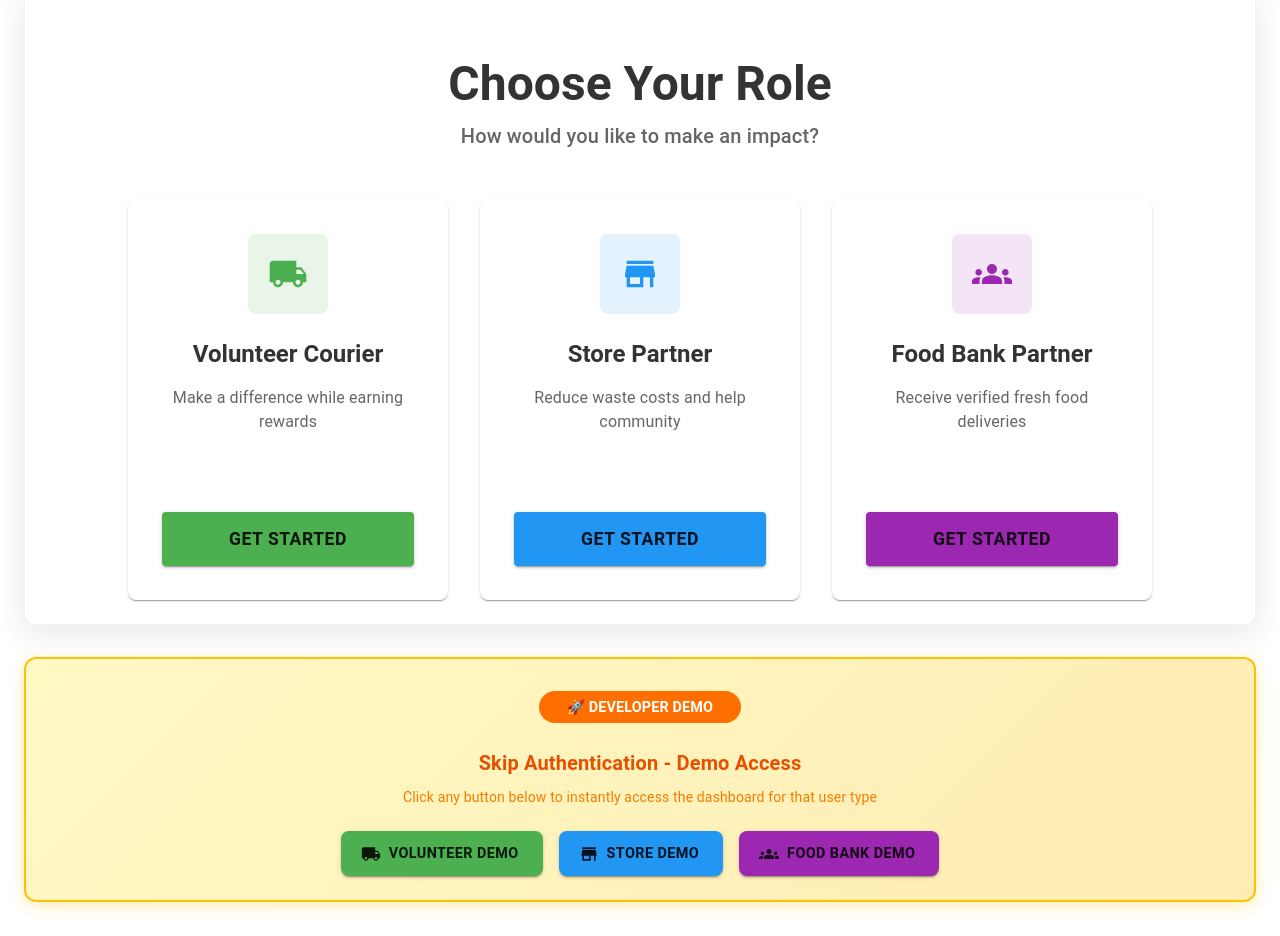
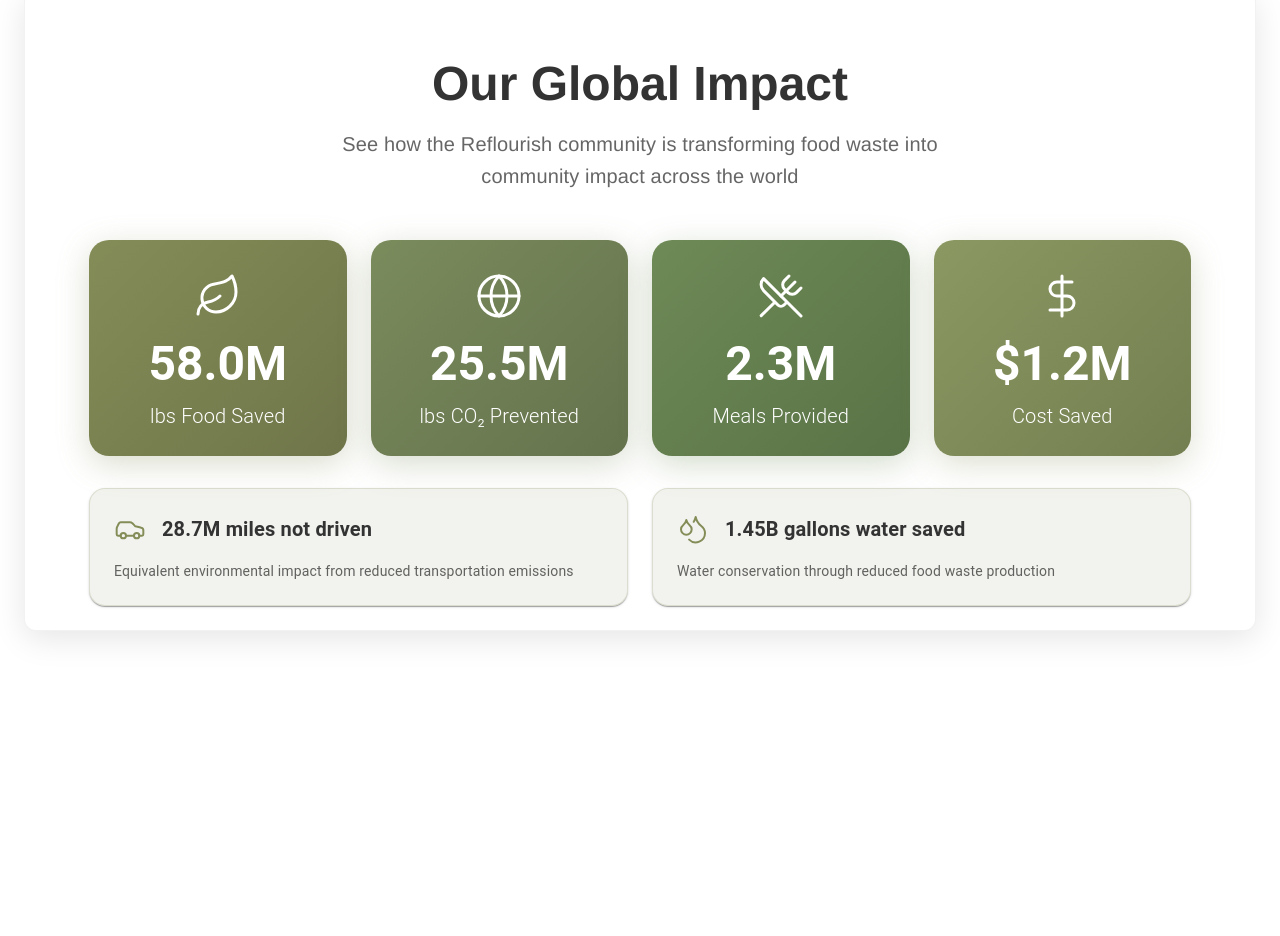
Before and after one commit to LouisY06/HackMIT2025, a React (Create React App) app in the folder frontend/: page / in a window 1280 px wide. Shown: the part 635-1571 px from the top of the page. After the commit the page ends 1314 px from the top, so only its background shows below. Built offline with nearby package versions, Linux system fonts and the light colour scheme; no server answers.

Commit message:
landing page global impact

```diff
--- a/frontend/src/components/LandingPage.tsx
+++ b/frontend/src/components/LandingPage.tsx
@@ -1,6 +1,7 @@
 import React from 'react';
 import { useNavigate } from 'react-router-dom';
 import { motion } from 'framer-motion';
+import { Leaf, Globe, UtensilsCrossed, DollarSign, Car, Droplets } from 'lucide-react';
 import {
   Box,
   Typography,
@@ -8,20 +9,10 @@
   CardContent,
   Button,
   Container,
-  Chip,
 } from '@mui/material';
-import {
-  LocalShipping,
-  Store,
-  Groups,
-} from '@mui/icons-material';
 
 const LandingPage: React.FC = () => {
   const navigate = useNavigate();
-
-  const handleRoleSelection = (role: string) => {
-    navigate(`/${role}`);
-  };
 
   return (
     <Box sx={{ minHeight: '100vh', position: 'relative', overflow: 'hidden' }}>
@@ -157,7 +148,7 @@
         </Box>
       </Box>
 
-      {/* Choose Your Role Section */}
+      {/* Global Impact Section */}
       <Container maxWidth="xl" sx={{ py: 6 }}>
         <Card
           sx={{
@@ -173,11 +164,12 @@
               sx={{
                 fontWeight: 'bold',
                 textAlign: 'center',
-                mb: 1,
+                mb: 2,
                 color: '#333',
+                fontFamily: '"Helvetica Neue", "Helvetica", "Arial", sans-serif',
               }}
             >
-              Choose Your Role
+              Our Global Impact
             </Typography>
 
             <Typography
@@ -186,318 +178,173 @@
                 textAlign: 'center',
                 color: '#666',
                 mb: 6,
+                maxWidth: '600px',
+                mx: 'auto',
+                fontFamily: '"Helvetica Neue", "Helvetica", "Arial", sans-serif',
+                fontWeight: 300,
               }}
             >
-              How would you like to make an impact?
+              See how the Reflourish community is transforming food waste into community impact across the world
             </Typography>
 
-            <Box sx={{ display: 'flex', gap: 4, justifyContent: 'center', flexWrap: 'wrap', alignItems: 'stretch' }}>
-              {/* Volunteer Courier Card */}
-              <Card
-                  sx={{
-                    width: 320,
-                    minHeight: 400,
-                    display: 'flex',
-                    flexDirection: 'column',
-                    alignItems: 'center',
-                    textAlign: 'center',
-                    p: 4,
-                    borderRadius: 2,
-                    border: '2px solid transparent',
-                    '&:hover': {
-                      border: '2px solid #4CAF50',
-                      transform: 'translateY(-4px)',
-                      transition: 'all 0.3s ease',
-                    },
-                  }}
+            {/* Key Metrics Cards */}
+            <Box sx={{ display: 'flex', gap: 3, mb: 4, flexDirection: { xs: 'column', sm: 'repeat(2, 1fr)', md: 'row' } }}>
+              <motion.div
+                initial={{ opacity: 0, y: 30 }}
+                animate={{ opacity: 1, y: 0 }}
+                transition={{ duration: 0.6, delay: 0.1 }}
+                style={{ flex: 1 }}
               >
-                  <Box
-                    sx={{
-                      width: 80,
-                      height: 80,
-                      borderRadius: 2,
-                      background: '#E8F5E8',
-                      display: 'flex',
-                      alignItems: 'center',
-                      justifyContent: 'center',
-                      mb: 3,
-                    }}
+                <Card sx={{
+                  flex: 1,
+                  background: 'linear-gradient(135deg, #848D58 0%, #6F7549 100%)',
+                  color: 'white',
+                  borderRadius: '20px',
+                  boxShadow: '0 8px 32px rgba(132, 141, 88, 0.3)',
+                }}>
+                  <CardContent sx={{ textAlign: 'center', p: 4 }}>
+                    <Box sx={{ mb: 2, display: 'flex', justifyContent: 'center' }}>
+                      <Leaf size={48} strokeWidth={1.5} />
+                    </Box>
+                    <Typography variant="h3" sx={{ fontWeight: 'bold', mb: 1 }}>
+                      58.0M
+                    </Typography>
+                    <Typography variant="h6" sx={{ fontWeight: 300 }}>
+                      lbs Food Saved
+                    </Typography>
+                  </CardContent>
+                </Card>
+              </motion.div>
+
+              <motion.div
+                initial={{ opacity: 0, y: 30 }}
+                animate={{ opacity: 1, y: 0 }}
+                transition={{ duration: 0.6, delay: 0.2 }}
+                style={{ flex: 1 }}
               >
-                    <LocalShipping sx={{ fontSize: 40, color: '#4CAF50' }} />
+                <Card sx={{
+                  flex: 1,
+                  background: 'linear-gradient(135deg, #7A8B5C 0%, #65734D 100%)',
+                  color: 'white',
+                  borderRadius: '20px',
+                  boxShadow: '0 8px 32px rgba(122, 139, 92, 0.3)',
+                }}>
+                  <CardContent sx={{ textAlign: 'center', p: 4 }}>
+                    <Box sx={{ mb: 2, display: 'flex', justifyContent: 'center' }}>
+                      <Globe size={48} strokeWidth={1.5} />
+                    </Box>
+                    <Typography variant="h3" sx={{ fontWeight: 'bold', mb: 1 }}>
+                      25.5M
+                    </Typography>
+                    <Typography variant="h6" sx={{ fontWeight: 300 }}>
+                      lbs CO₂ Prevented
+                    </Typography>
+                  </CardContent>
+                </Card>
+              </motion.div>
+
+              <motion.div
+                initial={{ opacity: 0, y: 30 }}
+                animate={{ opacity: 1, y: 0 }}
+                transition={{ duration: 0.6, delay: 0.3 }}
+                style={{ flex: 1 }}
+              >
+                <Card sx={{
+                  flex: 1,
+                  background: 'linear-gradient(135deg, #6E8A56 0%, #5A7347 100%)',
+                  color: 'white',
+                  borderRadius: '20px',
+                  boxShadow: '0 8px 32px rgba(110, 138, 86, 0.3)',
+                }}>
+                  <CardContent sx={{ textAlign: 'center', p: 4 }}>
+                    <Box sx={{ mb: 2, display: 'flex', justifyContent: 'center' }}>
+                      <UtensilsCrossed size={48} strokeWidth={1.5} />
+                    </Box>
+                    <Typography variant="h3" sx={{ fontWeight: 'bold', mb: 1 }}>
+                      2.3M
+                    </Typography>
+                    <Typography variant="h6" sx={{ fontWeight: 300 }}>
+                      Meals Provided
+                    </Typography>
+                  </CardContent>
+                </Card>
+              </motion.div>
+
+              <motion.div
+                initial={{ opacity: 0, y: 30 }}
+                animate={{ opacity: 1, y: 0 }}
+                transition={{ duration: 0.6, delay: 0.4 }}
+                style={{ flex: 1 }}
+              >
+                <Card sx={{
+                  flex: 1,
+                  background: 'linear-gradient(135deg, #8B9862 0%, #737F50 100%)',
+                  color: 'white',
+                  borderRadius: '20px',
+                  boxShadow: '0 8px 32px rgba(139, 152, 98, 0.3)',
+                }}>
+                  <CardContent sx={{ textAlign: 'center', p: 4 }}>
+                    <Box sx={{ mb: 2, display: 'flex', justifyContent: 'center' }}>
+                      <DollarSign size={48} strokeWidth={1.5} />
+                    </Box>
+                    <Typography variant="h3" sx={{ fontWeight: 'bold', mb: 1 }}>
+                      $1.2M
+                    </Typography>
+                    <Typography variant="h6" sx={{ fontWeight: 300 }}>
+                      Cost Saved
+                    </Typography>
+                  </CardContent>
+                </Card>
+              </motion.div>
             </Box>
 
-                  <Typography variant="h5" sx={{ fontWeight: 'bold', mb: 2, color: '#333' }}>
-                    Volunteer Courier
+            {/* Additional Impact Details */}
+            <motion.div
+              initial={{ opacity: 0, y: 30 }}
+              animate={{ opacity: 1, y: 0 }}
+              transition={{ duration: 0.6, delay: 0.5 }}
+            >
+              <Box sx={{ display: 'grid', gridTemplateColumns: { xs: '1fr', md: 'repeat(2, 1fr)' }, gap: 3, mt: 4 }}>
+                <Card sx={{
+                  backgroundColor: 'rgba(132, 141, 88, 0.1)',
+                  borderRadius: '16px',
+                  border: '1px solid rgba(132, 141, 88, 0.2)',
+                }}>
+                  <CardContent sx={{ p: 3 }}>
+                    <Box sx={{ display: 'flex', alignItems: 'center', gap: 2, mb: 2 }}>
+                      <Car size={32} strokeWidth={1.5} color="#848D58" />
+                      <Typography variant="h6" sx={{ fontWeight: 'bold', color: '#333' }}>
+                        28.7M miles not driven
                       </Typography>
-
-                  <Typography variant="body1" sx={{ color: '#666', mb: 4, flexGrow: 1 }}>
-                    Make a difference while earning rewards
+                    </Box>
+                    <Typography variant="body2" color="text.secondary">
+                      Equivalent environmental impact from reduced transportation emissions
                     </Typography>
-
-                  <Button
-                    variant="contained"
-                    fullWidth
-                    onClick={() => handleRoleSelection('volunteer')}
-                    sx={{
-                      background: '#4CAF50',
-                      '&:hover': {
-                        background: '#45a049',
-                      },
-                      py: 1.5,
-                      fontSize: '1.1rem',
-                      fontWeight: 'bold',
-                    }}
-                  >
-                    Get Started
-                  </Button>
-                </Card>
-
-              {/* Store Partner Card */}
-              <Card
-                  sx={{
-                    width: 320,
-                    minHeight: 400,
-                    display: 'flex',
-                    flexDirection: 'column',
-                    alignItems: 'center',
-                    textAlign: 'center',
-                    p: 4,
-                    borderRadius: 2,
-                    border: '2px solid transparent',
-                    '&:hover': {
-                      border: '2px solid #2196F3',
-                      transform: 'translateY(-4px)',
-                      transition: 'all 0.3s ease',
-                    },
-                  }}
-                >
-                  <Box
-                    sx={{
-                      width: 80,
-                      height: 80,
-                      borderRadius: 2,
-                      background: '#E3F2FD',
-                      display: 'flex',
-                      alignItems: 'center',
-                      justifyContent: 'center',
-                      mb: 3,
-                    }}
-                  >
-                    <Store sx={{ fontSize: 40, color: '#2196F3' }} />
-                  </Box>
-
-                  <Typography variant="h5" sx={{ fontWeight: 'bold', mb: 2, color: '#333' }}>
-                    Store Partner
-                  </Typography>
-
-                  <Typography variant="body1" sx={{ color: '#666', mb: 4, flexGrow: 1 }}>
-                    Reduce waste costs and help community
-                  </Typography>
-
-                  <Button
-                    variant="contained"
-                    fullWidth
-                    onClick={() => handleRoleSelection('store')}
-                    sx={{
-                      background: '#2196F3',
-                      '&:hover': {
-                        background: '#1976D2',
-                      },
-                      py: 1.5,
-                      fontSize: '1.1rem',
-                      fontWeight: 'bold',
-                    }}
-                  >
-                    Get Started
-                  </Button>
-                </Card>
-
-              {/* Food Bank Partner Card */}
-              <Card
-                  sx={{
-                    width: 320,
-                    minHeight: 400,
-                    display: 'flex',
-                    flexDirection: 'column',
-                    alignItems: 'center',
-                    textAlign: 'center',
-                    p: 4,
-                    borderRadius: 2,
-                    border: '2px solid transparent',
-                    '&:hover': {
-                      border: '2px solid #9C27B0',
-                      transform: 'translateY(-4px)',
-                      transition: 'all 0.3s ease',
-                    },
-                  }}
-                >
-                  <Box
-                    sx={{
-                      width: 80,
-                      height: 80,
-                      borderRadius: 2,
-                      background: '#F3E5F5',
-                      display: 'flex',
-                      alignItems: 'center',
-                      justifyContent: 'center',
-                      mb: 3,
-                    }}
-                  >
-                    <Groups sx={{ fontSize: 40, color: '#9C27B0' }} />
-                  </Box>
-
-                  <Typography variant="h5" sx={{ fontWeight: 'bold', mb: 2, color: '#333' }}>
-                    Food Bank Partner
-                  </Typography>
-
-                  <Typography variant="body1" sx={{ color: '#666', mb: 4, flexGrow: 1 }}>
-                    Receive verified fresh food deliveries
-                  </Typography>
-
-                  <Button
-                    variant="contained"
-                    fullWidth
-                    onClick={() => handleRoleSelection('foodbank')}
-                    sx={{
-                      background: '#9C27B0',
-                      '&:hover': {
-                        background: '#7B1FA2',
-                      },
-                      py: 1.5,
-                      fontSize: '1.1rem',
-                      fontWeight: 'bold',
-                    }}
-                  >
-                    Get Started
-                  </Button>
-                </Card>
-            </Box>
                   </CardContent>
                 </Card>
 
-        {/* Developer Demo Section */}
-        <Card
-          sx={{
-            mt: 4,
-            borderRadius: 3,
-            boxShadow: '0 4px 16px rgba(255, 193, 7, 0.3)',
-            border: '2px solid #FFC107',
-            background: 'linear-gradient(135deg, #FFF9C4 0%, #FFECB3 100%)',
-          }}
-        >
-          <CardContent sx={{ p: 4 }}>
-            <Box sx={{ display: 'flex', alignItems: 'center', justifyContent: 'center', mb: 3 }}>
-              <Chip
-                label="🚀 DEVELOPER DEMO"
-                sx={{
-                  backgroundColor: '#FF6F00',
-                  color: 'white',
-                  fontWeight: 'bold',
-                  fontSize: '0.9rem',
-                  px: 2,
-                  py: 1
-                }}
-              />
+                <Card sx={{
+                  backgroundColor: 'rgba(132, 141, 88, 0.1)',
+                  borderRadius: '16px',
+                  border: '1px solid rgba(132, 141, 88, 0.2)',
+                }}>
+                  <CardContent sx={{ p: 3 }}>
+                    <Box sx={{ display: 'flex', alignItems: 'center', gap: 2, mb: 2 }}>
+                      <Droplets size={32} strokeWidth={1.5} color="#848D58" />
+                      <Typography variant="h6" sx={{ fontWeight: 'bold', color: '#333' }}>
+                        1.45B gallons water saved
+                      </Typography>
                     </Box>
-
-            <Typography
-              variant="h6"
-              sx={{
-                textAlign: 'center',
-                color: '#E65100',
-                fontWeight: 'bold',
-                mb: 1,
-              }}
-            >
-              Skip Authentication - Demo Access
+                    <Typography variant="body2" color="text.secondary">
+                      Water conservation through reduced food waste production
                     </Typography>
-
-            <Typography
-              variant="body2"
-              sx={{
-                textAlign: 'center',
-                color: '#F57C00',
-                mb: 3,
-              }}
-            >
-              Click any button below to instantly access the dashboard for that user type
-            </Typography>
-
-            <Box sx={{
-              display: 'flex',
-              gap: 2,
-              justifyContent: 'center',
-              flexWrap: 'wrap',
-              alignItems: 'center'
-            }}>
-              <Button
-                variant="contained"
-                startIcon={<LocalShipping />}
-                onClick={() => navigate('/volunteer/dashboard')}
-                sx={{
-                  background: '#4CAF50',
-                  '&:hover': { background: '#388E3C' },
-                  py: 1.2,
-                  px: 3,
-                  fontSize: '0.9rem',
-                  fontWeight: 'bold',
-                  borderRadius: 2,
-                  minWidth: '160px'
-                }}
-              >
-                Volunteer Demo
-              </Button>
-
-              <Button
-                variant="contained"
-                startIcon={<Store />}
-                onClick={() => navigate('/store/dashboard')}
-                sx={{
-                  background: '#2196F3',
-                  '&:hover': { background: '#1976D2' },
-                  py: 1.2,
-                  px: 3,
-                  fontSize: '0.9rem',
-                  fontWeight: 'bold',
-                  borderRadius: 2,
-                  minWidth: '160px'
-                }}
-              >
-                Store Demo
-              </Button>
-
-              <Button
-                variant="contained"
-                startIcon={<Groups />}
-                onClick={() => navigate('/foodbank/dashboard')}
-                sx={{
-                  background: '#9C27B0',
-                  '&:hover': { background: '#7B1FA2' },
-                  py: 1.2,
-                  px: 3,
-                  fontSize: '0.9rem',
-                  fontWeight: 'bold',
-                  borderRadius: 2,
-                  minWidth: '160px'
-                }}
-              >
-                Food Bank Demo
-              </Button>
+                  </CardContent>
+                </Card>
               </Box>
+            </motion.div>
           </CardContent>
         </Card>
 
-        {/* Footer Disclaimer */}
-        <Typography
-          variant="body2"
-          sx={{
-            textAlign: 'center',
-            color: '#999',
-            mt: 4,
-          }}
-        >
-          This is a demo platform. Click any role to explore the full experience.
-        </Typography>
       </Container>
 
     </Box>
```
Lines whose indentation alone changed are shown as unchanged.
